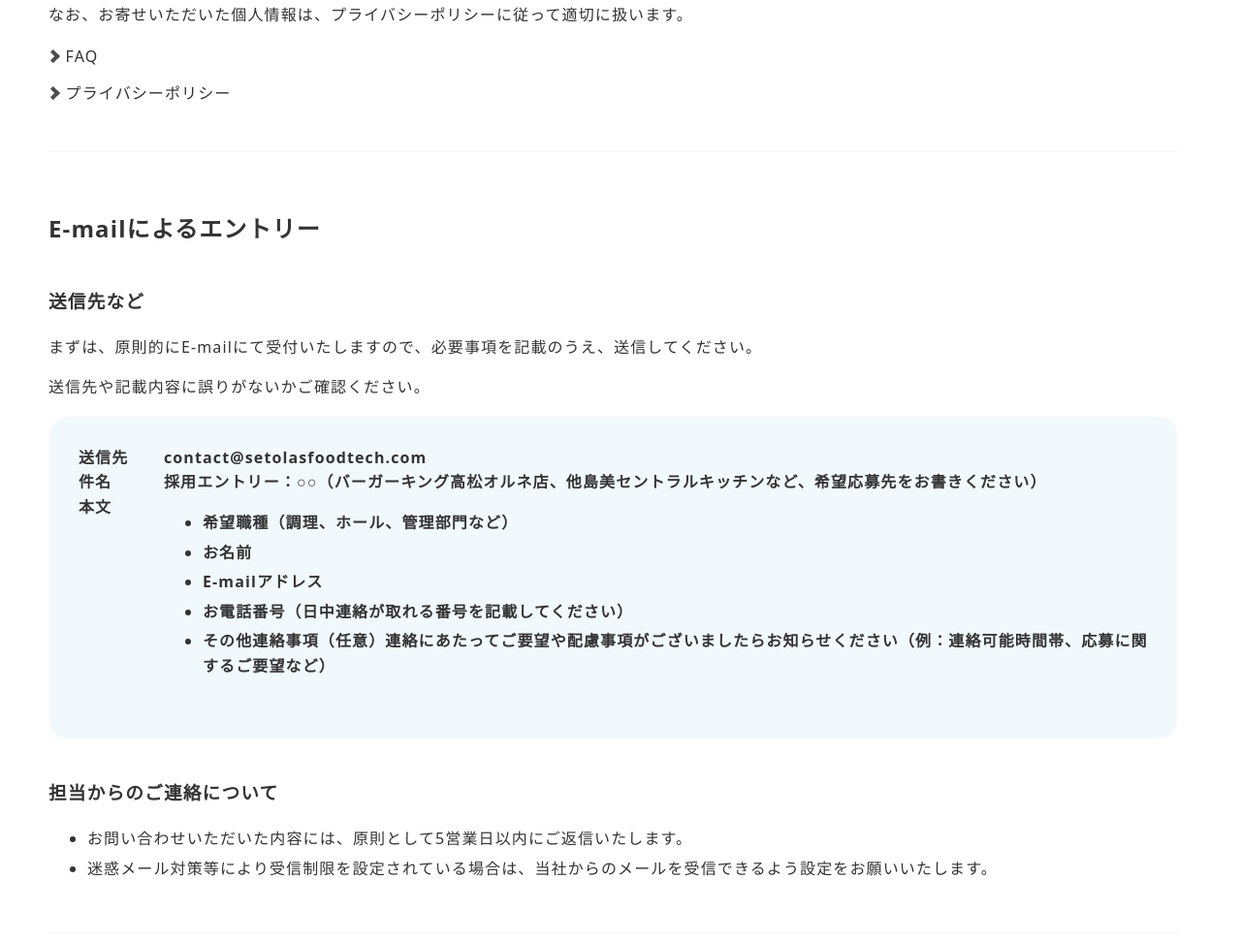
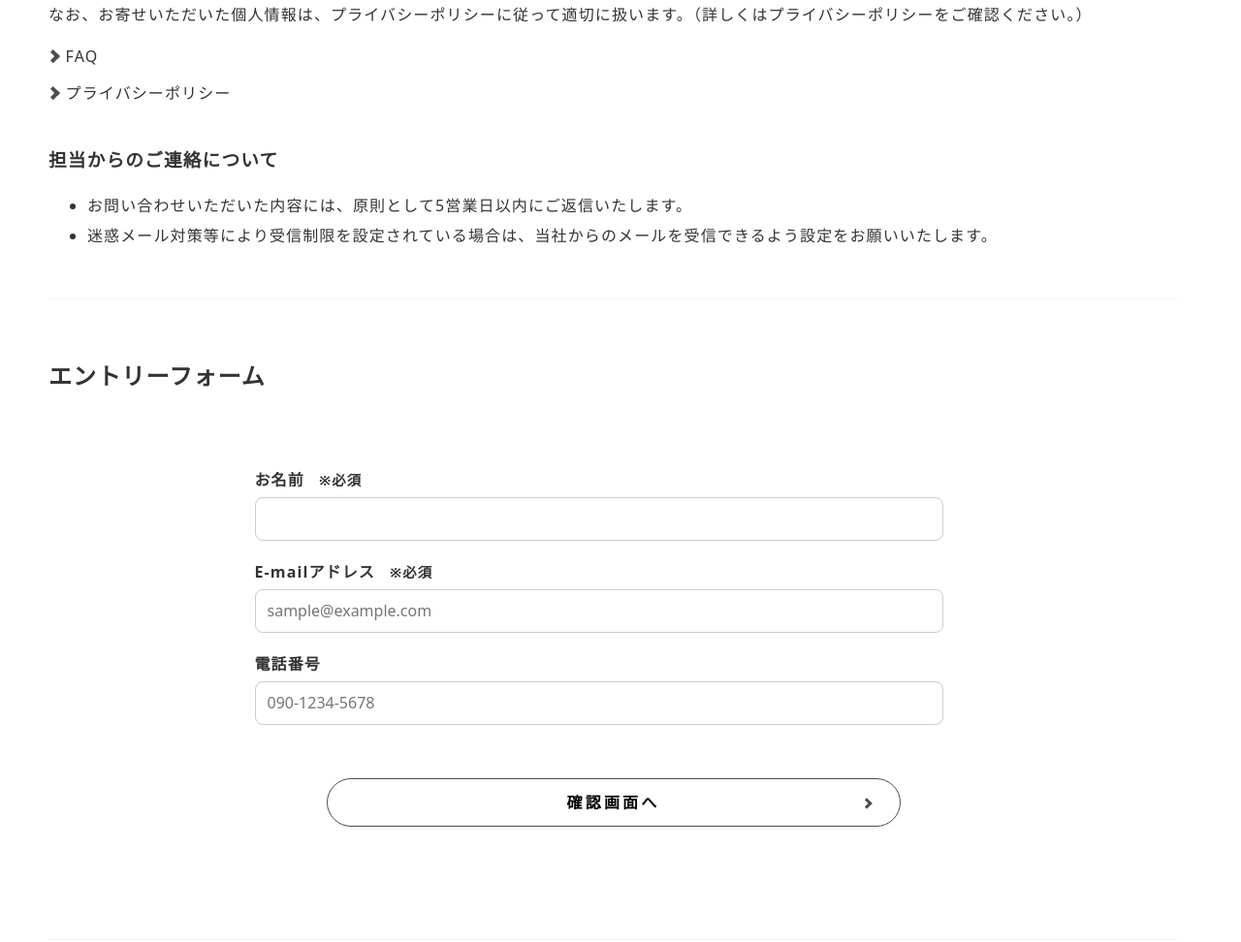
Before and after one commit to setolasfuturecreate/sftdemo2026, a plain HTML site: page careers/entry/index.html in a window 1280 px wide. Shown: the part 745-1717 px from the top of the page at 97% size. Drawn offline with Linux system fonts and the light colour scheme.

Commit message:
Add files via upload

```diff
--- a/careers/entry/index.html
+++ b/careers/entry/index.html
@@ -18,7 +18,7 @@
   <meta property="og:description" content="セトラスフードテックの採用エントリーです。必要事項を送信し、ご応募ください。後日担当よりご連絡いたします。">
   <meta property="og:image" content="https://setolasfoodtech.com/common/img/img_ogp.jpg">
   <meta property="og:locale" content="ja-JP">
-  <meta property="twitter:card" content="summary">
+  <meta name="robots" content="noindex,nofollow"><!--👈公開するときに削除--><meta property="twitter:card" content="summary">
 
   <!-- ▼ favicon =================================================== -->
   <link rel="icon" href="https://setolasfoodtech.com/favicon.ico">
@@ -92,7 +92,7 @@
         <h2 class="toc-title is-visually-subtle">目次</h2>
           <ul class="link_ul_d row_f">
             <li><a href="#section_01">エントリーの前に</a></li>
-            <li><a href="#section_02">E-mailによるエントリー</a></li>
+            <li><a href="#section_02">エントリーフォーム</a></li>
             <li><a href="#section_03">その他の連絡方法</a></li>
           </ul>
         </div>
@@ -102,25 +102,11 @@
         <h2 class="title">エントリーの前に</h2>
         <p>弊社の仕事内容にご興味を持っていただきありがとうございます。</p>
         <p>FAQでのよくあるご質問で、採用に関する内容も記載していますので、ご一読ください。</p>
-        <p>なお、お寄せいただいた個人情報は、プライバシーポリシーに従って適切に扱います。</p>
+        <p>なお、お寄せいただいた個人情報は、プライバシーポリシーに従って適切に扱います。（詳しくはプライバシーポリシーをご確認ください。）</p>
         <ul class="link_ul row_1">
           <li><a href="/faq/">FAQ</a></li>
           <li><a href="/policy/privacy-policy/">プライバシーポリシー</a></li>
         </ul>
-      </section>
-
-      <section id="section_02" class="section_mini template">
-        <h2 class="title">E-mailによるエントリー</h2>
-        <h3 class="title">送信先など</h3>
-        <p>まずは、原則的にE-mailにて受付いたしますので、必要事項を記載のうえ、送信してください。</p>
-        <p>送信先や記載内容に誤りがないかご確認ください。</p>
-        <div class="group_frame">
-          <dl class="dl_flex dt4">
-            <dt>送信先</dt><dd><span class="js-mail-c"></span></dd>
-            <dt>件名</dt><dd>採用エントリー：&#x25CB;&#x25CB;（バーガーキング高松オルネ店、他島美セントラルキッチンなど、希望応募先をお書きください）</dd>
-            <dt>本文</dt><dd><ul class="default"><li>希望職種（調理、ホール、管理部門など）</li><li>お名前</li><li>E-mailアドレス</li><li>お電話番号（日中連絡が取れる番号を記載してください）</li><li>その他連絡事項（任意）連絡にあたってご要望や配慮事項がございましたらお知らせください（例：連絡可能時間帯、応募に関するご要望など）</li></ul></dd>
-          </dl>
-        </div>
         <h3 class="title">担当からのご連絡について</h3>
         <ul class="default">
           <li>お問い合わせいただいた内容には、原則として5営業日以内にご返信いたします。</li>
@@ -128,10 +114,53 @@
         </ul>
       </section>
 
+      <section id="section_02" class="section_mini template">
+        <h2 class="title">エントリーフォーム</h2>
+        <div class="form-wrap">
+
+          <form name="entry" method="POST" data-netlify="true" enctype="multipart/form-data" action="/careers/entry/thanks/">
+
+            <!--input type="hidden" name="form-name" value="entry"-->
+            <input type="hidden" id="job_title" name="job_title"><input type="hidden" id="job_url" name="job_url">
+
+            <fieldset>
+
+              <legend>応募情報</legend>
+
+              <label for="name">お名前<span aria-hidden="true" class="required">※必須</span></label>
+              <input id="name" name="name" type="text" required aria-required="true">
+
+              <label for="email">E-mailアドレス<span aria-hidden="true" class="required">※必須</span></label>
+              <input id="email" name="email" type="email" placeholder="sample@example.com" required aria-required="true">
+
+              <label for="tel">電話番号</label>
+              <input id="tel" name="tel" type="tel" placeholder="090-1234-5678">
+
+            </fieldset>
+
+            <!--fieldset>
+
+              <legend>応募内容</legend>
+
+              <label for="message">志望動機</label>
+              <textarea id="message" name="message"></textarea>
+
+              <label for="resume">履歴書（PDF推奨）</label>
+              <input id="resume" type="file" name="resume">
+
+            </fieldset-->
+
+            <button type="submit" class="btn-flat-border">確認画面へ</button>
+
+          </form>
+
+        </div>
+      </section>
+
       <section id="section_03" class="section_mini template">
         <h2 class="title">その他の連絡方法</h2>
         <h3 class="title">郵便、電話、FAXでの連絡先</h3>
-        <p>E-mailでのご連絡が難しい場合は、次の連絡先へお願いいたします。</p>
+        <p>フォームでのエントリーが難しい場合は、次の連絡先へお願いいたします。</p>
         <div class="group_frame">
           <dl class="dl_flex dt4">
             <dt>部署</dt><dd>株式会社セトラスフードテック 人事総務部</dd>
```
